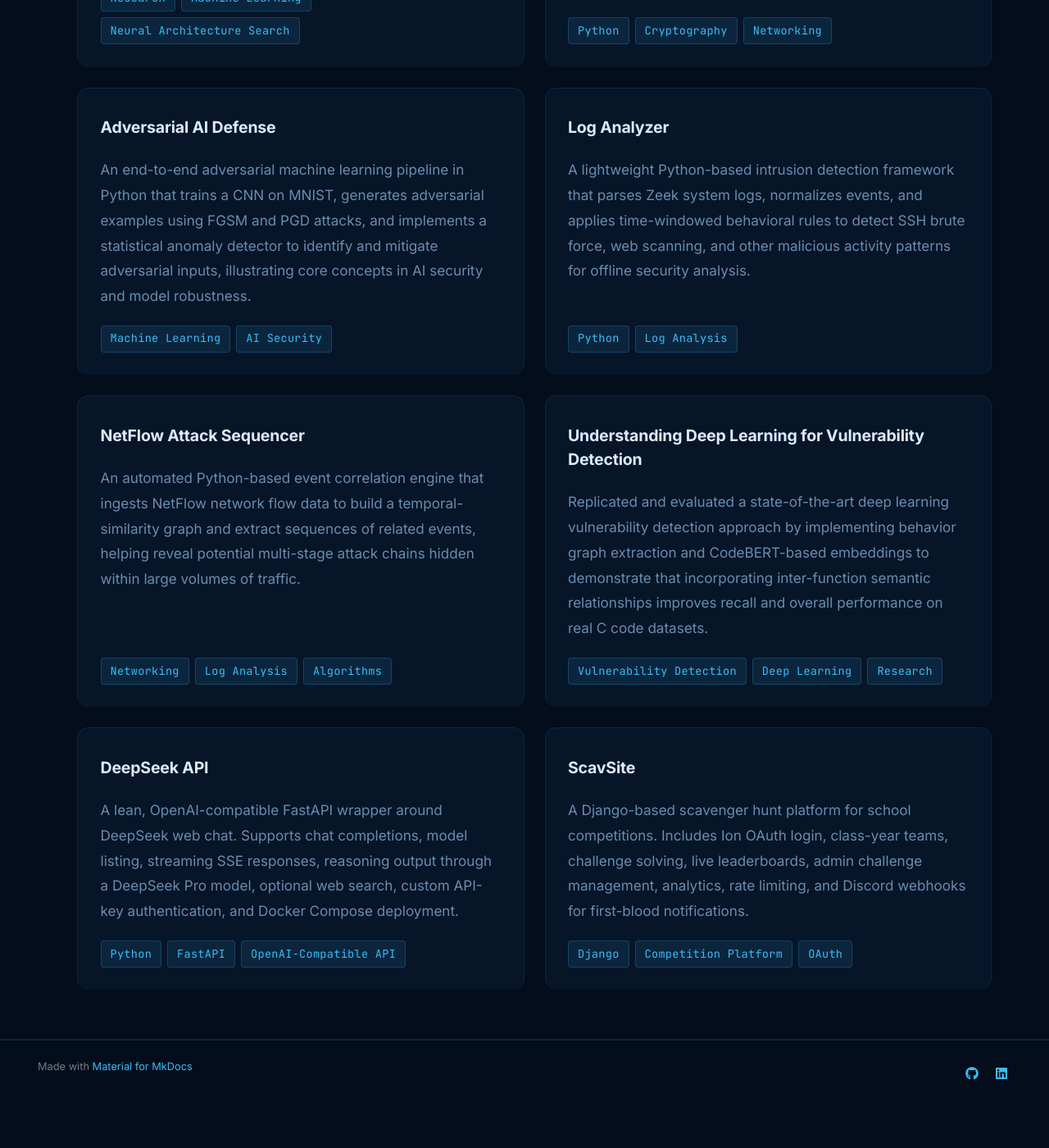
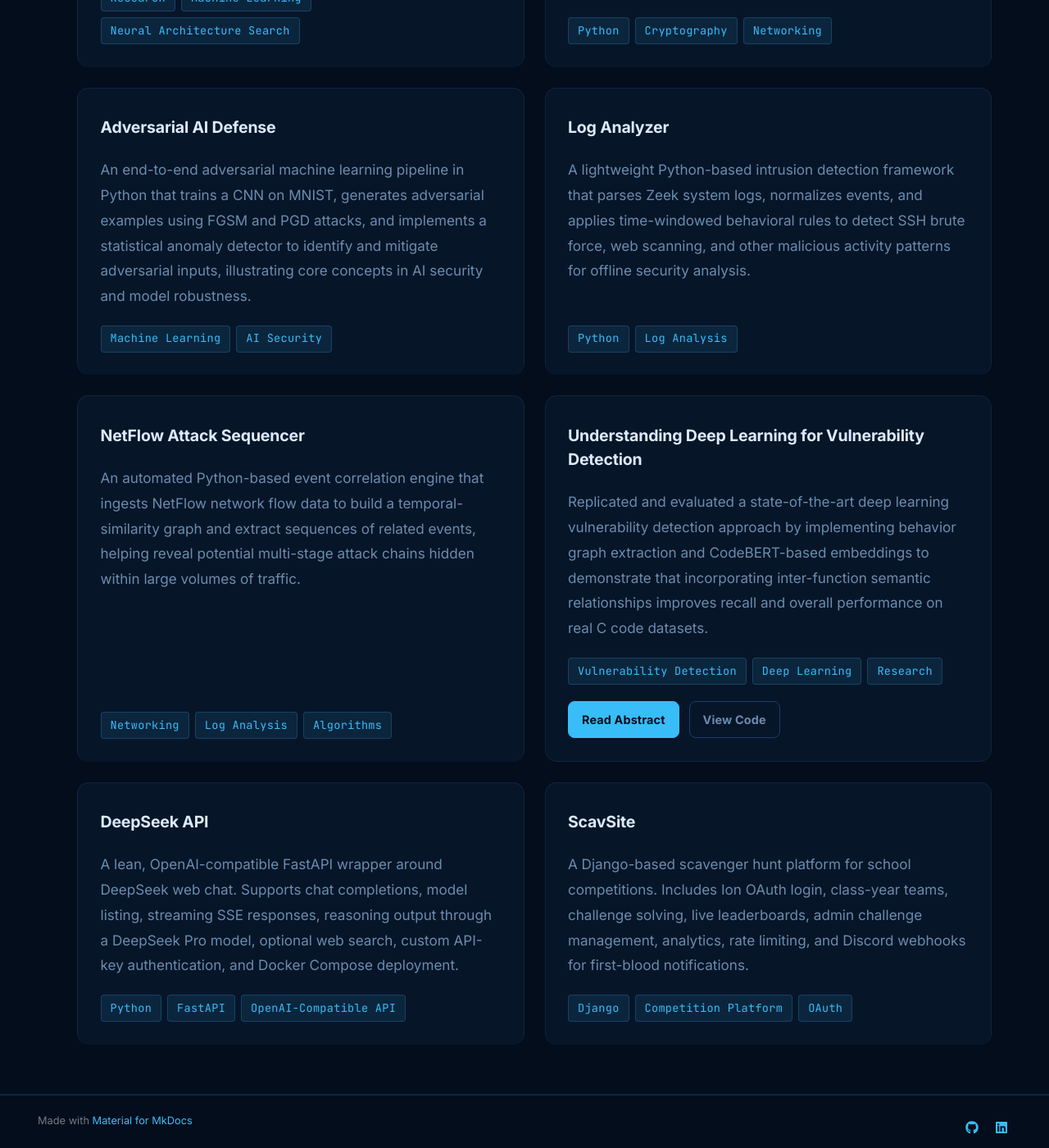
Before and after one commit to spyduck007/ctf, an MkDocs documentation site: the page built from docs/projects.md, in a window 1280 px wide and 1400 px high, scrolled down 687 px. Shown: the whole window at 82% size. Built offline with MkDocs 1.6.1 and Material for MkDocs 9.7.7, drawn with Linux system fonts in a browser that asks for light colours; before the commit the page ends 2020 px from its top, so only the background shows below that.

Commit message:
Add VulBG code link to project card

```diff
--- a/docs/projects.md
+++ b/docs/projects.md
@@ -89,7 +89,7 @@ hide:
     </div>
   </a>
 
-  <a href="https://doi.org/10.13021/jssr2025.5364" class="writeup-card" target="_blank" rel="noopener noreferrer">
+  <div class="writeup-card">
     <div class="card-content">
       <div class="card-header">
         <h3 class="card-title">Understanding Deep Learning for Vulnerability Detection</h3>
@@ -102,8 +102,12 @@ hide:
         <span class="tag">Deep Learning</span>
         <span class="tag">Research</span>
       </div>
+      <div class="card-actions">
+        <a href="https://doi.org/10.13021/jssr2025.5364" class="btn btn--primary" target="_blank" rel="noopener noreferrer">Read Abstract</a>
+        <a href="https://github.com/spyduck007/VulBG" class="btn btn--ghost" target="_blank" rel="noopener noreferrer">View Code</a>
+      </div>
     </div>
-  </a>
+  </div>
 
   <a href="https://github.com/spyduck007/deepseek-api" class="writeup-card" target="_blank" rel="noopener noreferrer">
     <div class="card-content">
--- a/docs/stylesheets/extra.css
+++ b/docs/stylesheets/extra.css
@@ -861,6 +861,18 @@ body {
   flex-wrap: wrap;
   gap: 0.35rem;
   margin-top: auto;
+}
+
+.card-actions {
+  display: flex;
+  flex-wrap: wrap;
+  gap: 0.6rem;
+  margin-top: 1rem;
+}
+
+.card-actions .btn {
+  padding: 0.45rem 0.8rem;
+  font-size: 0.72rem;
 }
 
 /* Filterable cards hidden by default */
```
